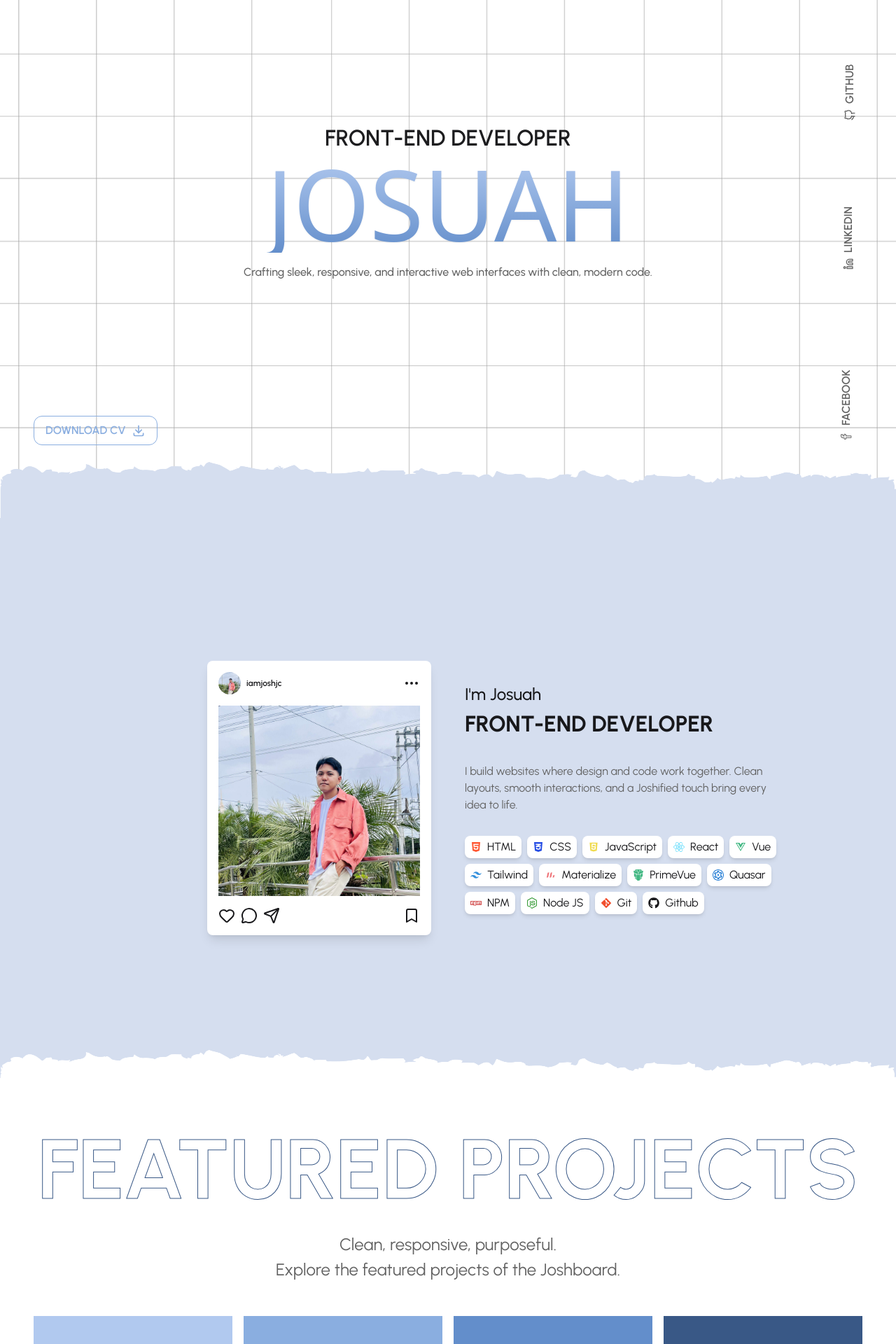
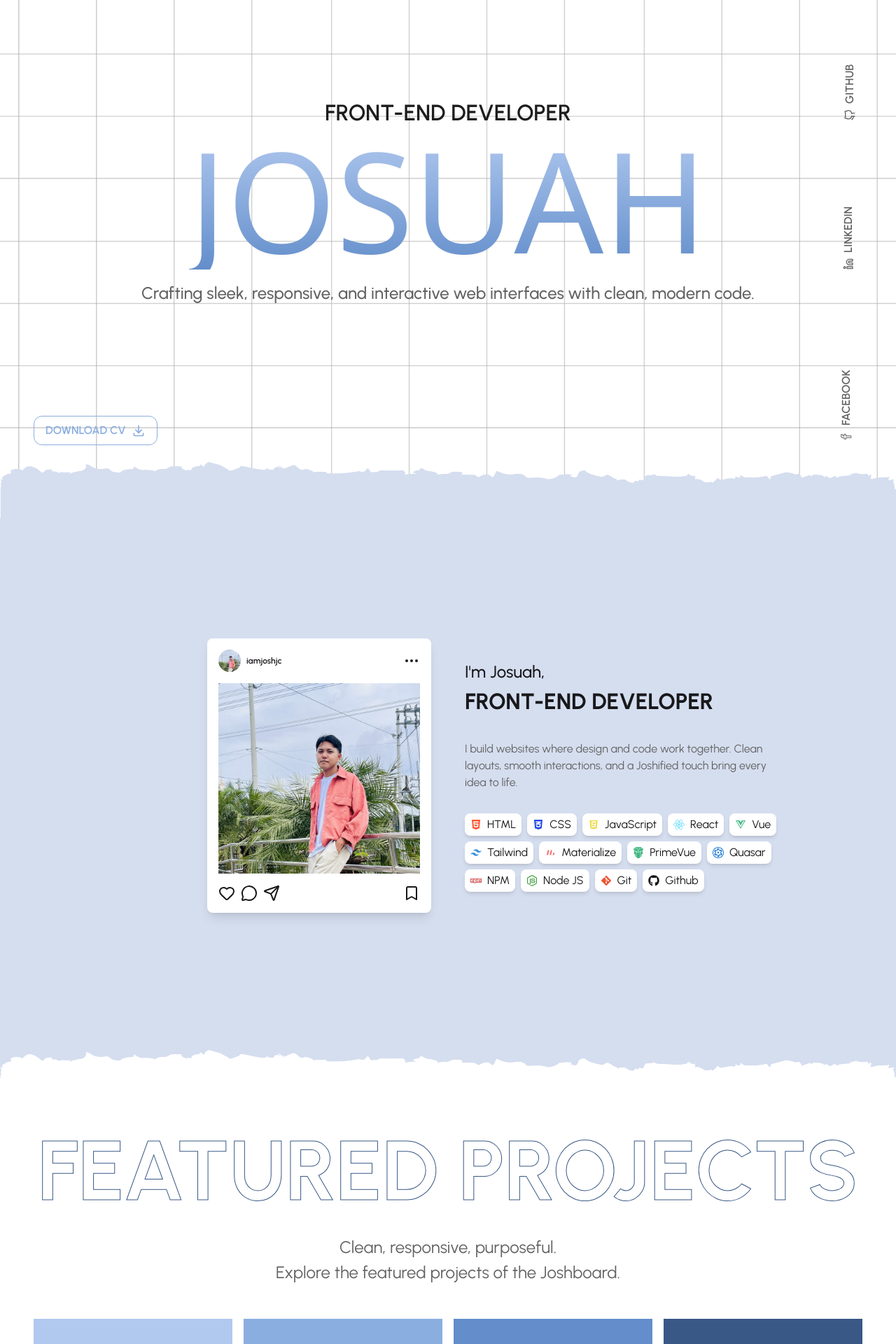
Before and after one commit to mrkjshcabute/josh-cabute, a React (Vite) app: page / in a window 1280 px wide. Shown: the part 100-2020 px from the top of the page at 70% size. Built offline with nearby package versions, Linux system fonts and the light colour scheme; a web font is replaced by a local one.

Commit message:
responsive home page

```diff
--- a/src/pages/Home.jsx
+++ b/src/pages/Home.jsx
@@ -20,10 +20,10 @@ const Home = () => {
         <div className='relative bg-hero w-full h-screen flex flex-col justify-between pb-16 overflow-x-hidden'>
             <Header />
 
-            <div className='flex flex-col justify-center items-center'>
-                <h2 className='text-[32px] text-[#1D1D1F] font-semibold'>FRONT-END DEVELOPER</h2>
-                <h1 className='text-[140px] leading-none mb-4 drop-shadow-xs'>JOSUAH</h1>
-                <p className='text-[16px] text-[#626262] font-medium'>Crafting sleek, responsive, and interactive web interfaces with clean, modern code.</p>
+            <div className='flex flex-col justify-center items-center text-center'>
+                <h2 className='text-[24px] md:text-[32px] text-[#1D1D1F] font-semibold'>FRONT-END DEVELOPER</h2>
+                <h1 className='text-[80px] md:text-[160px] lg:text-[200px] leading-none mb-4 drop-shadow-xs'>JOSUAH</h1>
+                <p className='text-[20px] md:text-[24px] text-wrap text-[#626262] font-medium mx-4 md:mx-20'>Crafting sleek, responsive, and interactive web interfaces with clean, modern code.</p>
             </div>
 
             <div className='flex justify-between items-end mx-12'>
@@ -51,8 +51,8 @@ const Home = () => {
 
         <img src={BlueCrop} className='w-full h-20 rotate-180 -mt-10'/>
 
-        <div className='bg-[#D5DEEF] grid grid-cols-1 md:grid-cols-2 gap-12 justify-center items-center md:h-screen px-12 md:px-40'>
-            <div className='flex md:justify-end w-full'>
+        <div className='bg-[#D5DEEF] grid grid-cols-1 md:grid-cols-2 gap-12 justify-center items-center md:h-screen py-16 pb-32 px-12 md:px-40'>
+            <div className='flex justify-center md:justify-end w-full'>
                 <div className=' bg-white rounded-lg p-4 space-y-4 shadow-lg'>
                     <div className='flex justify-between items-center'>
                         <div className='flex items-center space-x-2'>
@@ -73,9 +73,9 @@ const Home = () => {
                 </div>
             </div>
 
-            <div className='flex flex-col space-y-8'>
+            <div className='flex flex-col space-y-4 md:space-y-8'>
                 <div>
-                    <h4 className='text-[24px] font-medium'>I'm Josuah</h4>
+                    <h4 className='text-[24px] font-medium'>I'm Josuah,</h4>
                     <h3 className='text-[32px] font-bold'>FRONT-END DEVELOPER</h3>
                 </div>
 
@@ -142,7 +142,7 @@ const Home = () => {
 
         <div className=''>
             <h2
-            className="text-center font-bold text-[120px] text-transparent"
+            className="text-center font-bold text-[72px] md:text-[120px] text-transparent leading-none py-8"
             style={{
                 WebkitTextStroke: '1px #395886',
             }}
@@ -150,12 +150,12 @@ const Home = () => {
                 FEATURED PROJECTS
             </h2>
 
-            <div className='text-center text-[#626262] text-[24px] mb-12'>
+            <div className='text-center text-[#626262] text-[20px] md:text-[24px] mb-12 text-wrap mx-4'>
                 <p>Clean, responsive, purposeful.</p>
                 <p>Explore the featured projects of the Joshboard.</p>
             </div>
 
-            <div className='grid grid-cols-2 lg:grid-cols-4 mx-12 gap-4'>
+            <div className='grid grid-cols-1 md:grid-cols-2 lg:grid-cols-4 mx-12 gap-4'>
                 <div className='space-y-4'>
                     <div className='bg-[#B1C9EF] h-[60vh] flex flex-col justify-between px-4'>
                         <div></div>
```
